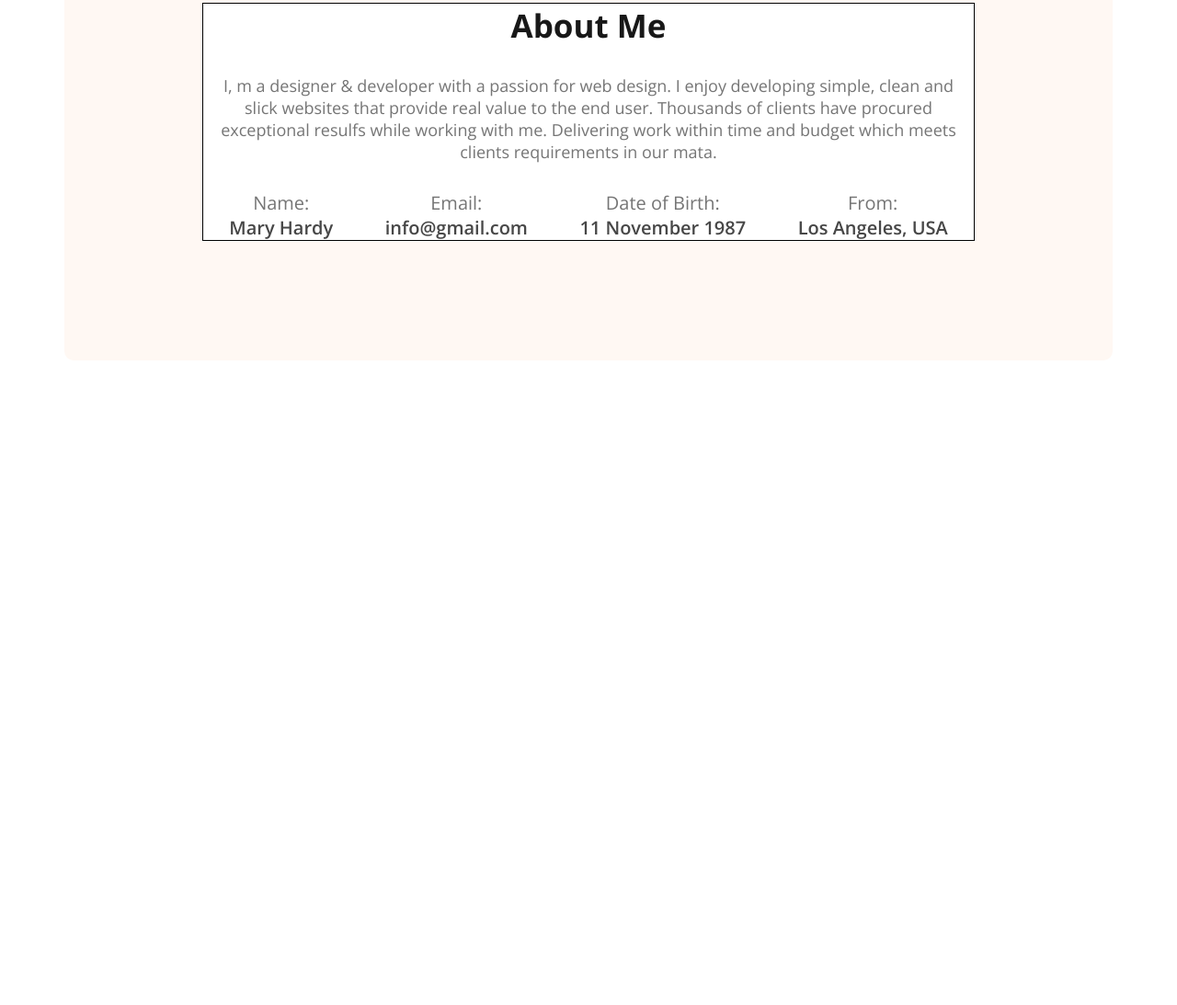
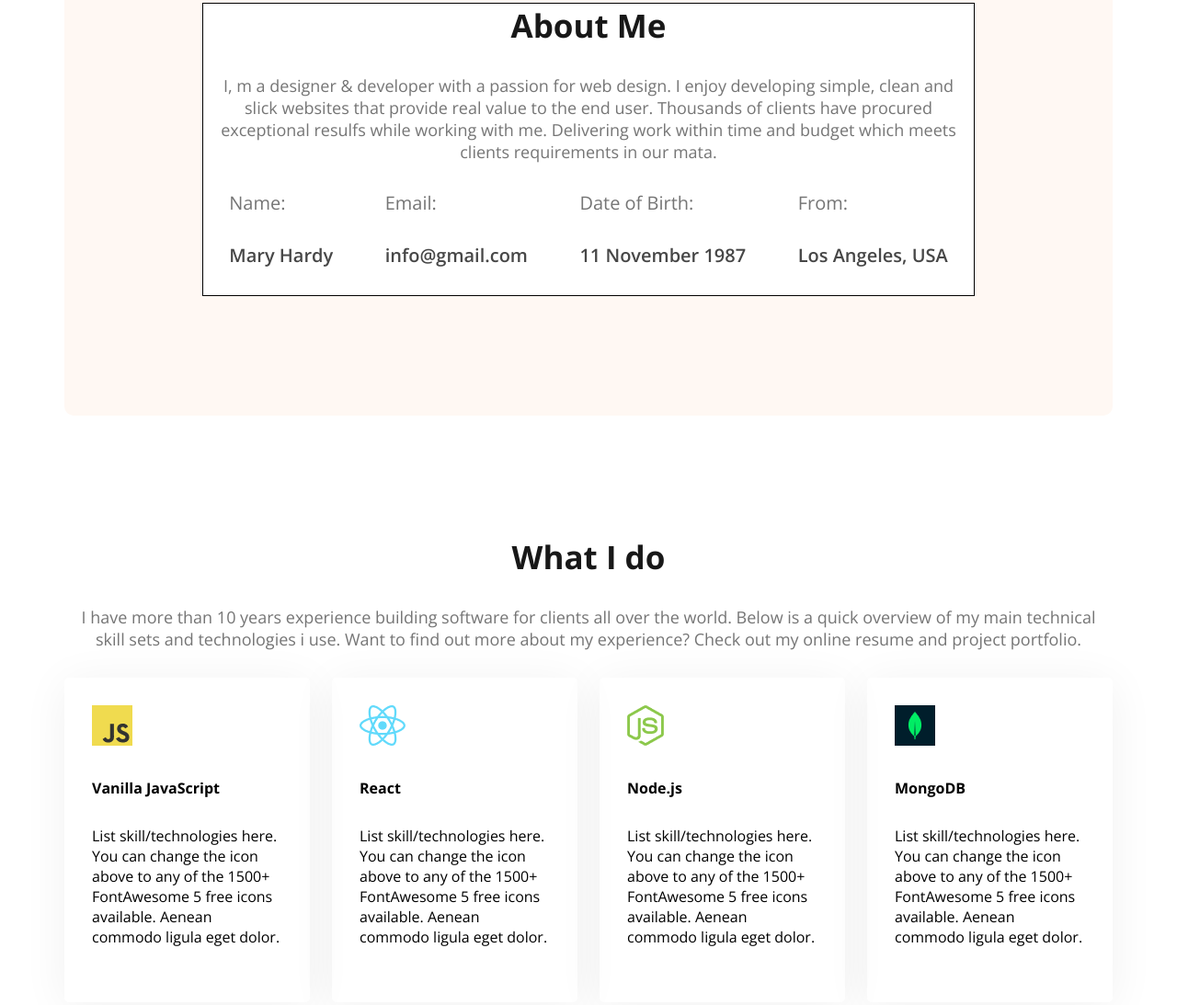
Before and after one commit to saddamcrr7/developer-portfolio, a plain HTML site: page index.html in a window 1280 px wide. Shown: the part 1094-2187 px from the top of the page at 92% size. Before the commit the page ends 1486 px from the top, so only its background shows below. Drawn offline with nearby package versions, Linux system fonts and the light colour scheme.

Commit message:
Skill Section markup and style

```diff
--- a/css/portfolio.css
+++ b/css/portfolio.css
@@ -53,6 +53,12 @@ h1, h2, h3, h4, h4, h6{
     margin: 30px 0;
     font-weight: 300;
     padding: 0 10px;
+}
+.text-center{
+    text-align: center;
+}
+main section{
+    margin: 130px 0;
 }
 /* Google Font */
 .open-sans-normal {
@@ -140,8 +146,6 @@ main{
 .about{
     padding: 130px 150px;
     border-radius: 10px;
-    text-align: center;
-    margin-top: 130px;
 }
 .about-info{
     background-color: #fff;
@@ -160,3 +164,21 @@ main{
     font-size: 20px;
     font-weight: 600;
 }
+
+/* skills style */
+
+
+.skills-container{
+    display: flex;
+    gap: 24px;
+}
+.skill{
+    padding: 30px;
+    border-radius: 5px;
+    box-shadow: 0px 6px 50px 0px rgba(0, 0, 0, 0.06);
+}
+
+
+.skill img, h4, p{
+    margin-bottom: 30px;
+}
--- a/index.html
+++ b/index.html
@@ -35,8 +35,8 @@
     <main>
         <section class="about primary-bg">
             <div class="about-info">
-                <h3 class="section-title">About Me</h3>
-                    <p class="section-description">I, m a designer & developer with a passion for web design. I enjoy developing simple, clean and slick websites that provide real value to the end user. Thousands of clients have procured exceptional resulfs while working with me. Delivering work within time and budget which meets clients requirements in our mata.</p>
+                <h3 class="section-title text-center">About Me</h3>
+                    <p class="section-description text-center">I, m a designer & developer with a passion for web design. I enjoy developing simple, clean and slick websites that provide real value to the end user. Thousands of clients have procured exceptional resulfs while working with me. Delivering work within time and budget which meets clients requirements in our mata.</p>
                     <div class="about-items">
                         <div class="about-item">
                             <p class="about-title">Name:</p>
@@ -57,6 +57,32 @@
                     </div>
             </div>
         </section>
+       <section class="skills">
+        <h3 class="section-title text-center">What I do</h3>
+        <p class="section-description text-center">I have more than 10 years experience building software for clients all over the world. Below is a quick overview of my main technical skill sets and technologies i use. Want to find out more about my experience? Check out my online resume and project portfolio.</p>
+        <div class="skills-container">
+            <div class="skill">
+                <img src="images/icons/js.png" alt="JavaScript">
+                <h4 class="skill-title">Vanilla JavaScript</h4>
+                <p class="skill-description">List skill/technologies here. You can change the icon above to any of the 1500+ FontAwesome 5 free icons available. Aenean commodo ligula eget dolor.</p>
+            </div>
+            <div class="skill">
+                <img src="images/icons/react.png" alt="React">
+                <h4 class="skill-title">React</h4>
+                <p class="skill-description">List skill/technologies here. You can change the icon above to any of the 1500+ FontAwesome 5 free icons available. Aenean commodo ligula eget dolor.</p>
+            </div>
+            <div class="skill">
+                <img src="images/icons/nodejs.png" alt="Node">
+                <h4 class="skill-title">Node.js</h4>
+                <p class="skill-description">List skill/technologies here. You can change the icon above to any of the 1500+ FontAwesome 5 free icons available. Aenean commodo ligula eget dolor.</p>
+            </div>
+            <div class="skill">
+                <img src="images/icons/mongo.png" alt="Mongo">
+                <h4 class="skill-title">MongoDB</h4>
+                <p class="skill-description">List skill/technologies here. You can change the icon above to any of the 1500+ FontAwesome 5 free icons available. Aenean commodo ligula eget dolor.</p>
+            </div>
+        </div>
+       </section>
     </main>
 </body>
 </html>
```
